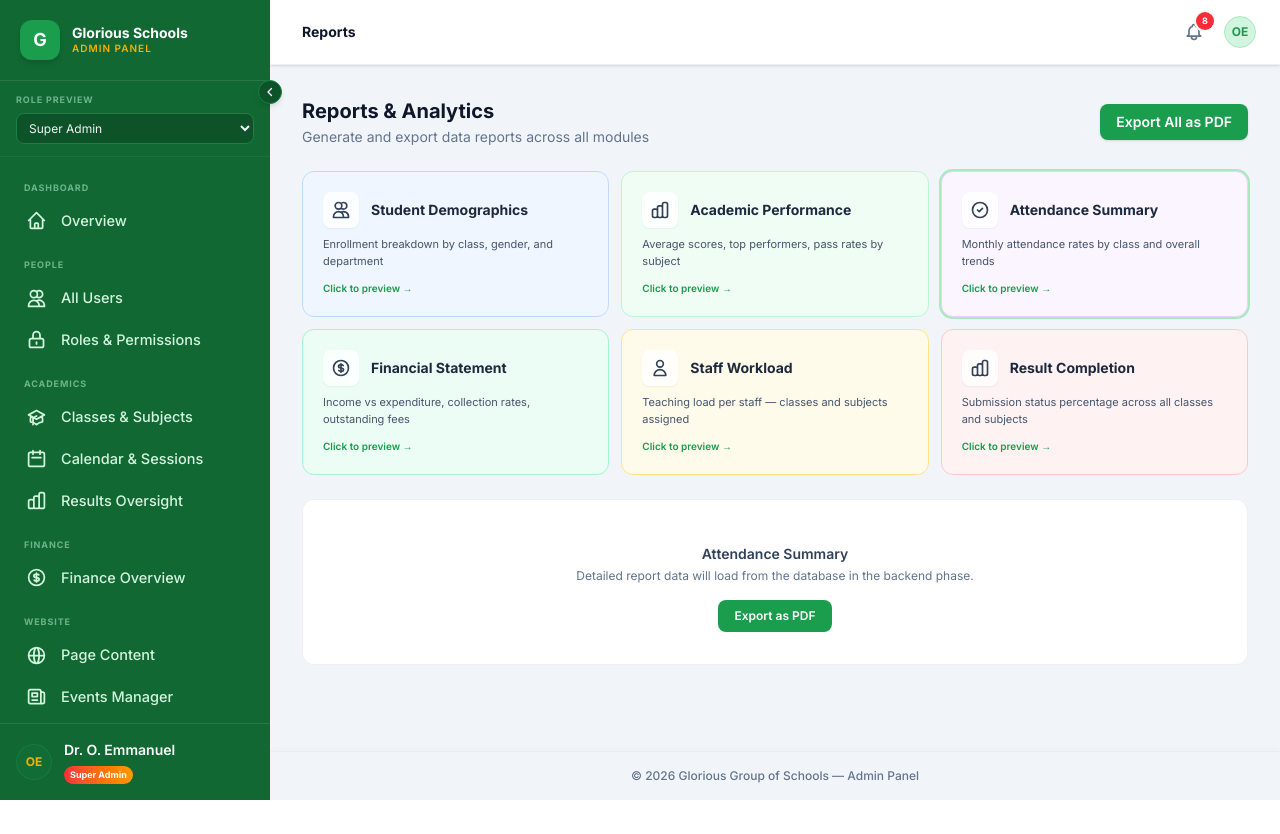
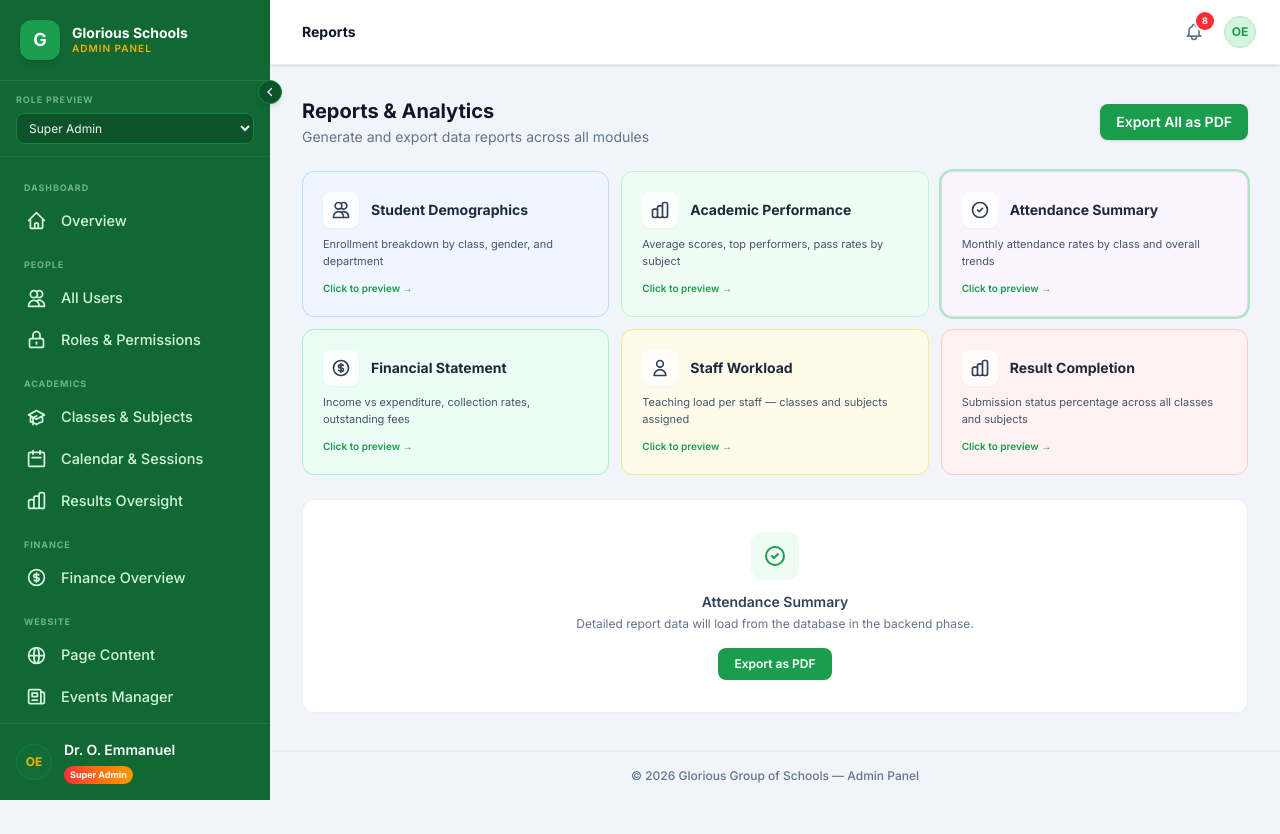
Before and after one commit to efebryan/glorious-school, a Next.js app: page /admin/reports in a window 1280 px wide. Both pictures are taken after a click on the button 1094 px from the left and 244 px from the top of the page. Before the commit the page ends 800 px from the top, so only its background shows below. Built offline with nearby package versions, Linux system fonts and the light colour scheme.

Commit message:
auto-commit: 10/20/2026, 5:04:11 PM

```diff
--- a/src/app/admin/reports/page.tsx
+++ b/src/app/admin/reports/page.tsx
@@ -123,7 +123,9 @@ export default function ReportsPage() {
 
       {expanded && !["Student Demographics", "Academic Performance"].includes(expanded) && (
         <div className="bg-white rounded-xl border border-slate-200/60 p-8 text-center animate-fade-in-up">
-          <span className="text-4xl mb-3 block">{REPORTS.find((r) => r.name === expanded)?.icon}</span>
+          <div className="w-12 h-12 mx-auto mb-3 rounded-xl bg-brand-green-50 text-brand-green flex items-center justify-center">
+            <NavIcon name={REPORTS.find((r) => r.name === expanded)?.iconName ?? "reports"} className="w-6 h-6" />
+          </div>
           <p className="text-sm font-semibold text-slate-700 mb-1">{expanded}</p>
           <p className="text-xs text-slate-500">Detailed report data will load from the database in the backend phase.</p>
           <button className="mt-4 px-4 py-2 bg-brand-green hover:bg-brand-green-700 text-white text-xs font-semibold rounded-lg transition-colors">Export as PDF</button>
```
